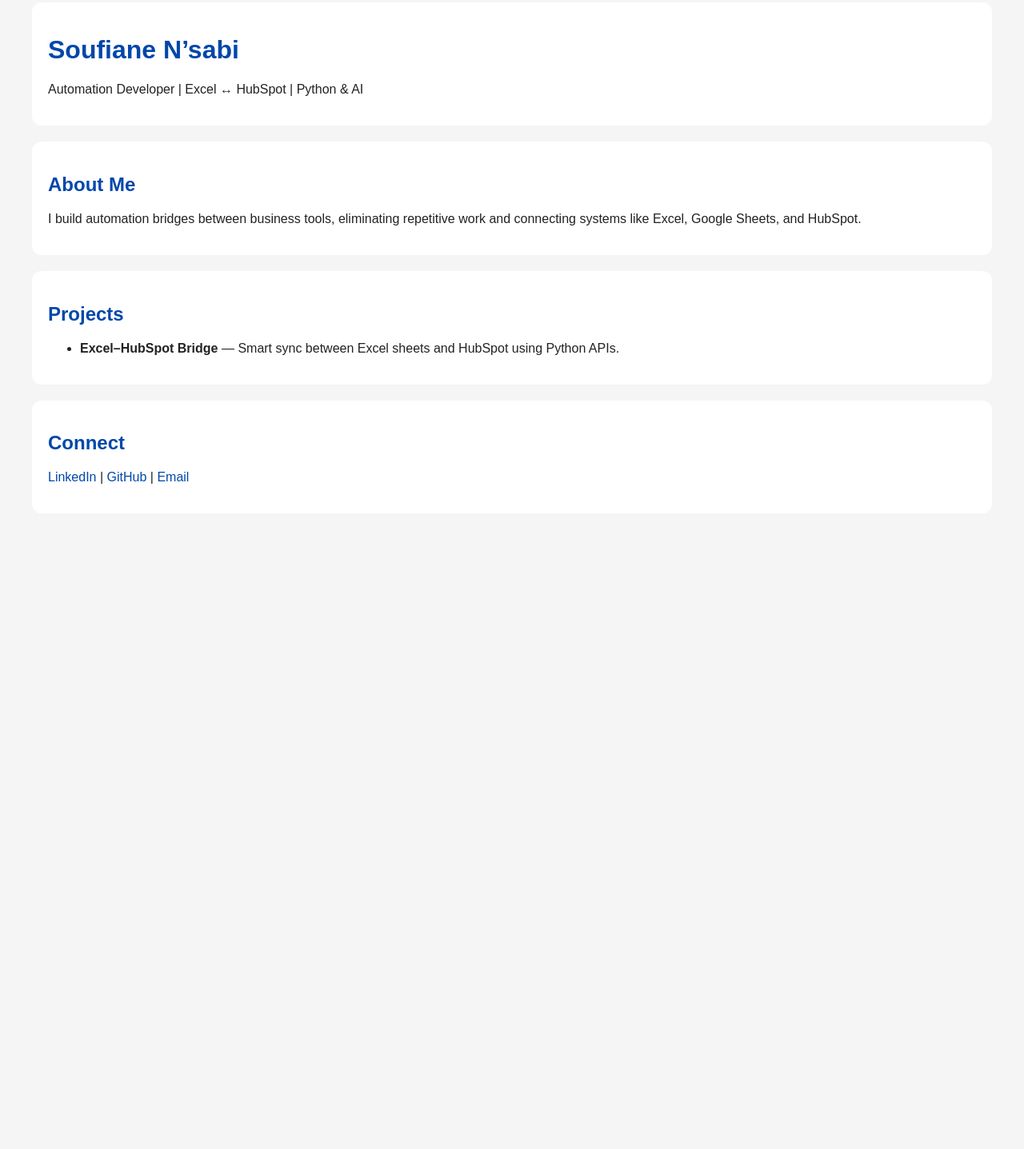
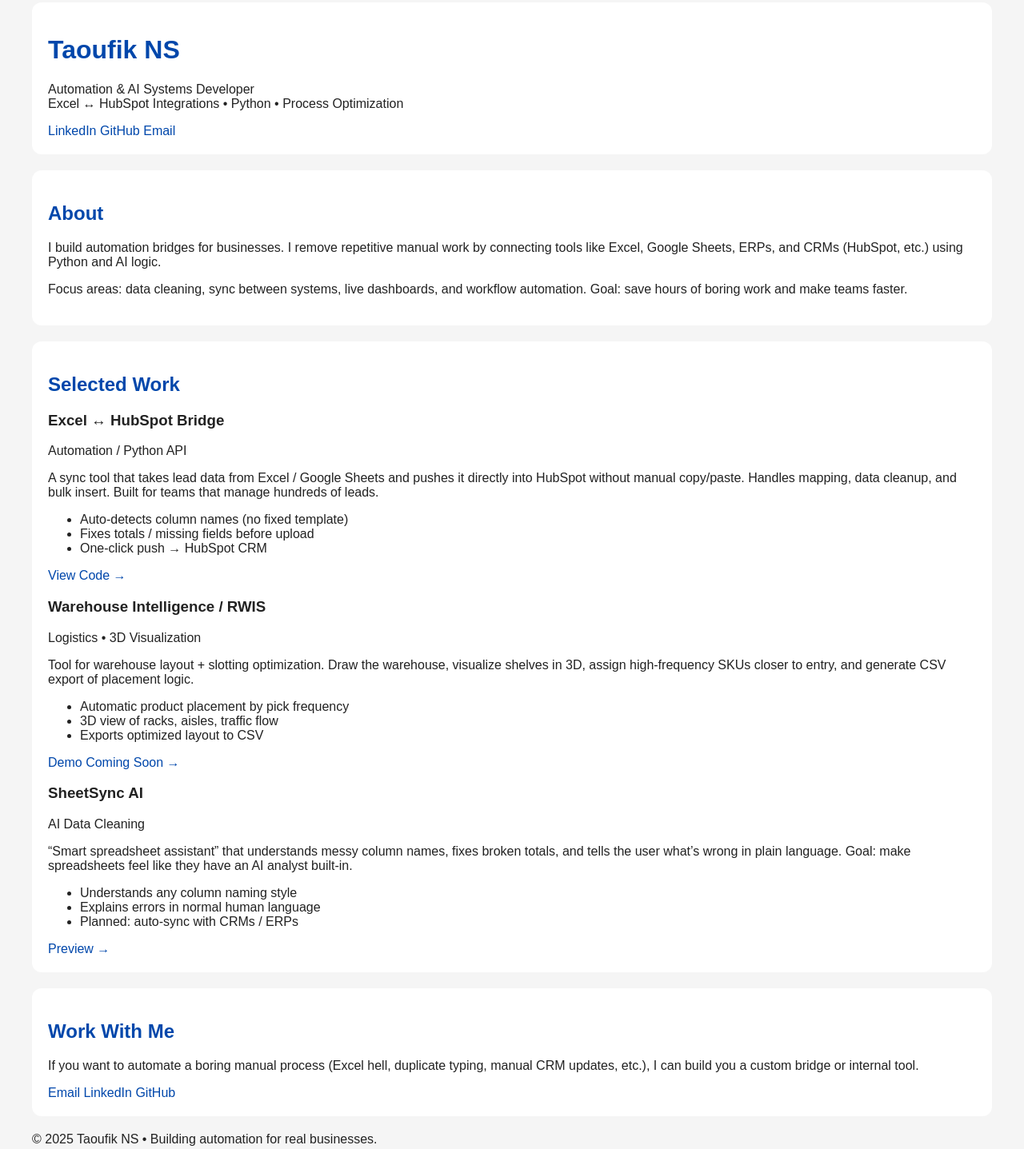
Before and after one commit to TaoufikNS/TaoufikNS.github.io, a plain HTML site: page index.html in a window 1280 px wide. Shown: the part 37-1474 px from the top of the page at 80% size. Before the commit the page ends 800 px from the top, so only its background shows below. Drawn offline with Linux system fonts and the light colour scheme.

Commit message:
Update index.html

```diff
--- a/index.html
+++ b/index.html
@@ -2,34 +2,143 @@
 <html lang="en">
 <head>
   <meta charset="UTF-8">
-  <title>Taoufik NS | Automation Developer</title>
+  <meta name="viewport" content="width=device-width, initial-scale=1">
+  <title>Taoufik NS | Automation & AI Systems</title>
   <link rel="stylesheet" href="style.css">
 </head>
 <body>
-  <header>
-    <h1>Soufiane N’sabi</h1>
-    <p>Automation Developer | Excel ↔ HubSpot | Python & AI</p>
+
+  <!-- HERO / TOP SECTION -->
+  <header class="hero">
+    <div class="container hero-inner">
+      <div>
+        <h1 class="name">Taoufik NS</h1>
+        <p class="tagline">
+          Automation & AI Systems Developer<br>
+          Excel ↔ HubSpot Integrations • Python • Process Optimization
+        </p>
+      </div>
+      <div class="contact-box">
+        <a class="contact-link" href="https://www.linkedin.com/YOUR-LINK" target="_blank">LinkedIn</a>
+        <a class="contact-link" href="https://github.com/YOUR-USERNAME" target="_blank">GitHub</a>
+        <a class="contact-link" href="mailto:YOUR-EMAIL@gmail.com">Email</a>
+      </div>
+    </div>
   </header>
 
-  <section>
-    <h2>About Me</h2>
-    <p>I build automation bridges between business tools, eliminating repetitive work and connecting systems like Excel, Google Sheets, and HubSpot.</p>
-  </section>
+  <main class="container main-content">
 
-  <section>
-    <h2>Projects</h2>
-    <ul>
-      <li><strong>Excel–HubSpot Bridge</strong> — Smart sync between Excel sheets and HubSpot using Python APIs.</li>
-    </ul>
-  </section>
+    <!-- ABOUT -->
+    <section class="card">
+      <h2 class="section-title">About</h2>
+      <p class="text-lg">
+        I build automation bridges for businesses. I remove repetitive manual work
+        by connecting tools like Excel, Google Sheets, ERPs, and CRMs (HubSpot, etc.)
+        using Python and AI logic.
+      </p>
+      <p class="text-md">
+        Focus areas: data cleaning, sync between systems, live dashboards, and workflow
+        automation. Goal: save hours of boring work and make teams faster.
+      </p>
+    </section>
 
-  <section>
-    <h2>Connect</h2>
-    <p>
-      <a href="https://www.linkedin.com/in/YOUR-LINK">LinkedIn</a> |
-      <a href="https://github.com/YOUR-USERNAME">GitHub</a> |
-      <a href="mailto:YOUR-EMAIL@gmail.com">Email</a>
-    </p>
-  </section>
+    <!-- PROJECTS -->
+    <section class="card">
+      <h2 class="section-title">Selected Work</h2>
+
+      <div class="project-list">
+
+        <!-- PROJECT 1 -->
+        <article class="project-card">
+          <div class="project-header">
+            <h3 class="project-title">Excel ↔ HubSpot Bridge</h3>
+            <span class="project-tag">Automation / Python API</span>
+          </div>
+          <p class="project-desc">
+            A sync tool that takes lead data from Excel / Google Sheets and pushes it
+            directly into HubSpot without manual copy/paste. Handles mapping, data
+            cleanup, and bulk insert. Built for teams that manage hundreds of leads.
+          </p>
+          <ul class="project-bullets">
+            <li>Auto-detects column names (no fixed template)</li>
+            <li>Fixes totals / missing fields before upload</li>
+            <li>One-click push → HubSpot CRM</li>
+          </ul>
+          <div class="project-links">
+            <a class="project-link" href="https://github.com/YOUR-USERNAME/EXCEL-HUBSPOT-REPO" target="_blank">View Code →</a>
+          </div>
+        </article>
+
+        <!-- PROJECT 2 -->
+        <article class="project-card">
+          <div class="project-header">
+            <h3 class="project-title">Warehouse Intelligence / RWIS</h3>
+            <span class="project-tag">Logistics • 3D Visualization</span>
+          </div>
+          <p class="project-desc">
+            Tool for warehouse layout + slotting optimization. Draw the warehouse,
+            visualize shelves in 3D, assign high-frequency SKUs closer to entry,
+            and generate CSV export of placement logic.
+          </p>
+          <ul class="project-bullets">
+            <li>Automatic product placement by pick frequency</li>
+            <li>3D view of racks, aisles, traffic flow</li>
+            <li>Exports optimized layout to CSV</li>
+          </ul>
+          <div class="project-links">
+            <a class="project-link" href="#" target="_blank">Demo Coming Soon →</a>
+          </div>
+        </article>
+
+        <!-- PROJECT 3 -->
+        <article class="project-card">
+          <div class="project-header">
+            <h3 class="project-title">SheetSync AI</h3>
+            <span class="project-tag">AI Data Cleaning</span>
+          </div>
+          <p class="project-desc">
+            “Smart spreadsheet assistant” that understands messy column names,
+            fixes broken totals, and tells the user what’s wrong in plain language.
+            Goal: make spreadsheets feel like they have an AI analyst built-in.
+          </p>
+          <ul class="project-bullets">
+            <li>Understands any column naming style</li>
+            <li>Explains errors in normal human language</li>
+            <li>Planned: auto-sync with CRMs / ERPs</li>
+          </ul>
+          <div class="project-links">
+            <a class="project-link" href="#" target="_blank">Preview →</a>
+          </div>
+        </article>
+
+      </div>
+    </section>
+
+    <!-- CONTACT -->
+    <section class="card">
+      <h2 class="section-title">Work With Me</h2>
+      <p class="text-md">
+        If you want to automate a boring manual process (Excel hell, duplicate typing,
+        manual CRM updates, etc.), I can build you a custom bridge or internal tool.
+      </p>
+
+      <div class="contact-row">
+        <a class="contact-chip" href="mailto:YOUR-EMAIL@gmail.com">Email</a>
+        <a class="contact-chip" href="https://www.linkedin.com/YOUR-LINK" target="_blank">LinkedIn</a>
+        <a class="contact-chip" href="https://github.com/YOUR-USERNAME" target="_blank">GitHub</a>
+      </div>
+    </section>
+
+    <footer class="footer">
+      <p>© <span id="year"></span> Taoufik NS • Building automation for real businesses.</p>
+    </footer>
+
+  </main>
+
+  <script>
+    // set current year in footer
+    document.getElementById("year").textContent = new Date().getFullYear();
+  </script>
+
 </body>
 </html>
```
